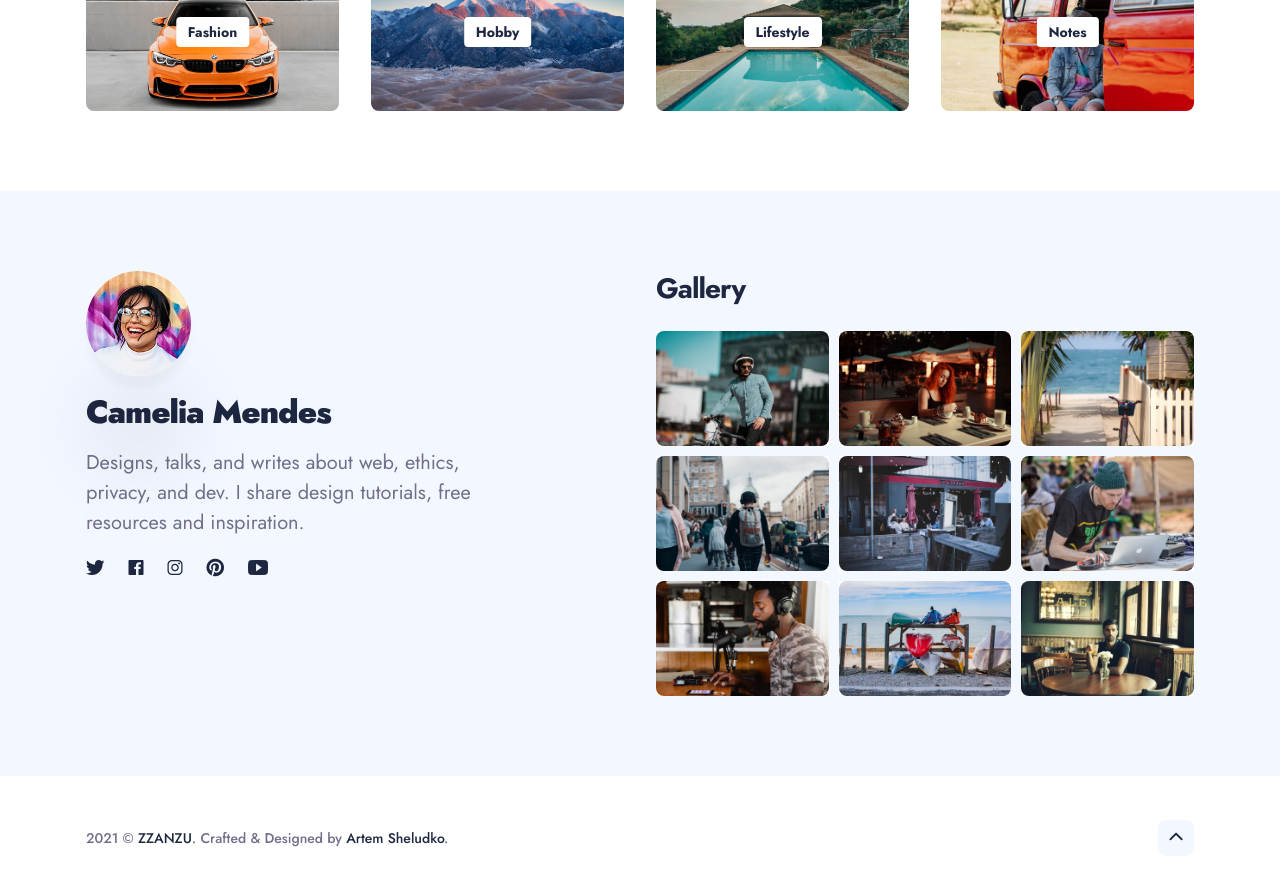
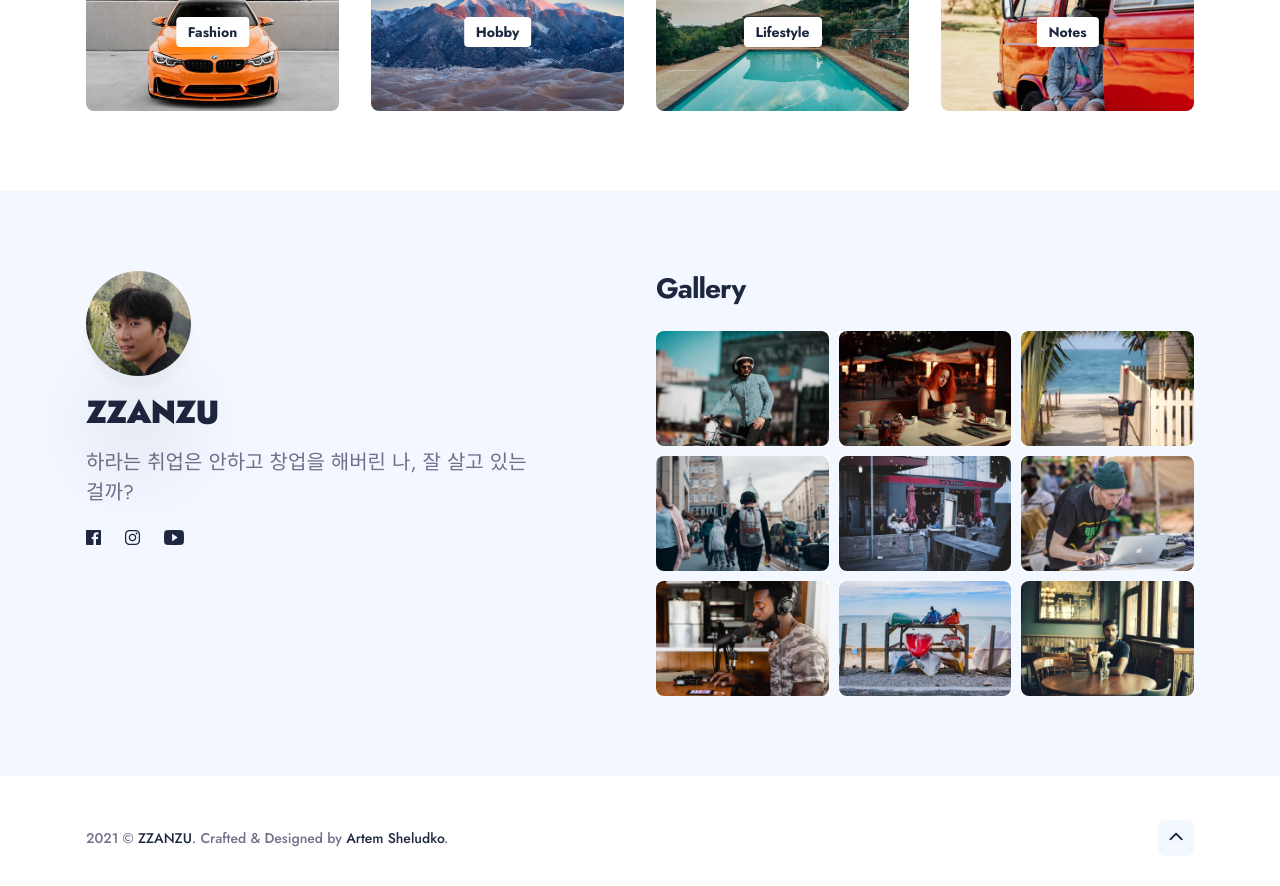
Before and after one commit to itmobrain/itmobrain.github.io, a Jekyll site: the page built from index.html, in a window 1280 px wide and 900 px high, scrolled down 2221 px. Shown: the top 886 px of the window. Built offline with Jekyll 4.4.1, drawn with Linux system fonts in a browser that asks for light colours; nearby versions of some CDN libraries; the list of posts is cut into pages by our own code; some of the changed text lies outside the part shown.

Commit message:
하단 프로필 변경

```diff
--- a/_config.yml
+++ b/_config.yml
@@ -11,16 +11,14 @@
 #-------------------------------
 # Author Settings
 author:
-  author__name: Camelia Mendes
-  author__bio: Designs, talks, and writes about web, ethics, privacy, and dev. I share design tutorials, free resources and inspiration.
+  author__name: ZZANZU
+  author__bio: 하라는 취업은 안하고 창업을 해버린 나, 잘 살고 있는걸까?
   author__avatar: '/images/01-1.jpg'
 
 social:
-- {icon: "ion-logo-twitter", link: "https://twitter.com"}
-- {icon: "ion-logo-facebook", link: "https://facebook.com"}
-- {icon: "ion-logo-instagram", link: "https://instagram.com"}
-- {icon: "ion-logo-pinterest", link: "https://pinterest.com"}
-- {icon: "ion-logo-youtube", link: "https://youtube.com"}
+- {icon: "ion-logo-facebook", link: "https://www.facebook.com/sksckswn"}
+- {icon: "ion-logo-instagram", link: "https://www.instagram.com/zzanzu/"}
+- {icon: "ion-logo-youtube", link: "https://www.youtube.com/c/ChanjoosReactionVideo/"}
 
 # Example of adding a new link to the footer - {icon: "ion-logo-dribbble", link: "https://dribbble.com"}
 # Other icons can be found at https://ionicons.com/v4/
@@ -38,8 +36,8 @@
 # Newsletter
 mailchimp: enable # To enable the mailchimp form, use the value 'enable'. To disable the form, leave the field blank.
 mailchimp__identifier: frnla.us6.list-manage.com/subscribe/post?u=6314d69a3f315af7ce3fb00a0&amp;id=3038727cc3 # Add your MailChimp form identifier. For example - frnla.us6.list-manage.com/subscribe/post?u=6314d69a3f315af7ce3fb00a0&amp;id=3038727cc3
-mailchimp__input__text: Subscribe here
-mailchimp__button__text: Get a new tip
+mailchimp__input__text: E-mail
+mailchimp__button__text: 뉴스레터 구독하기
 
 
 #-------------------------------
```
Also changed, not shown: images/01-1.jpg.
